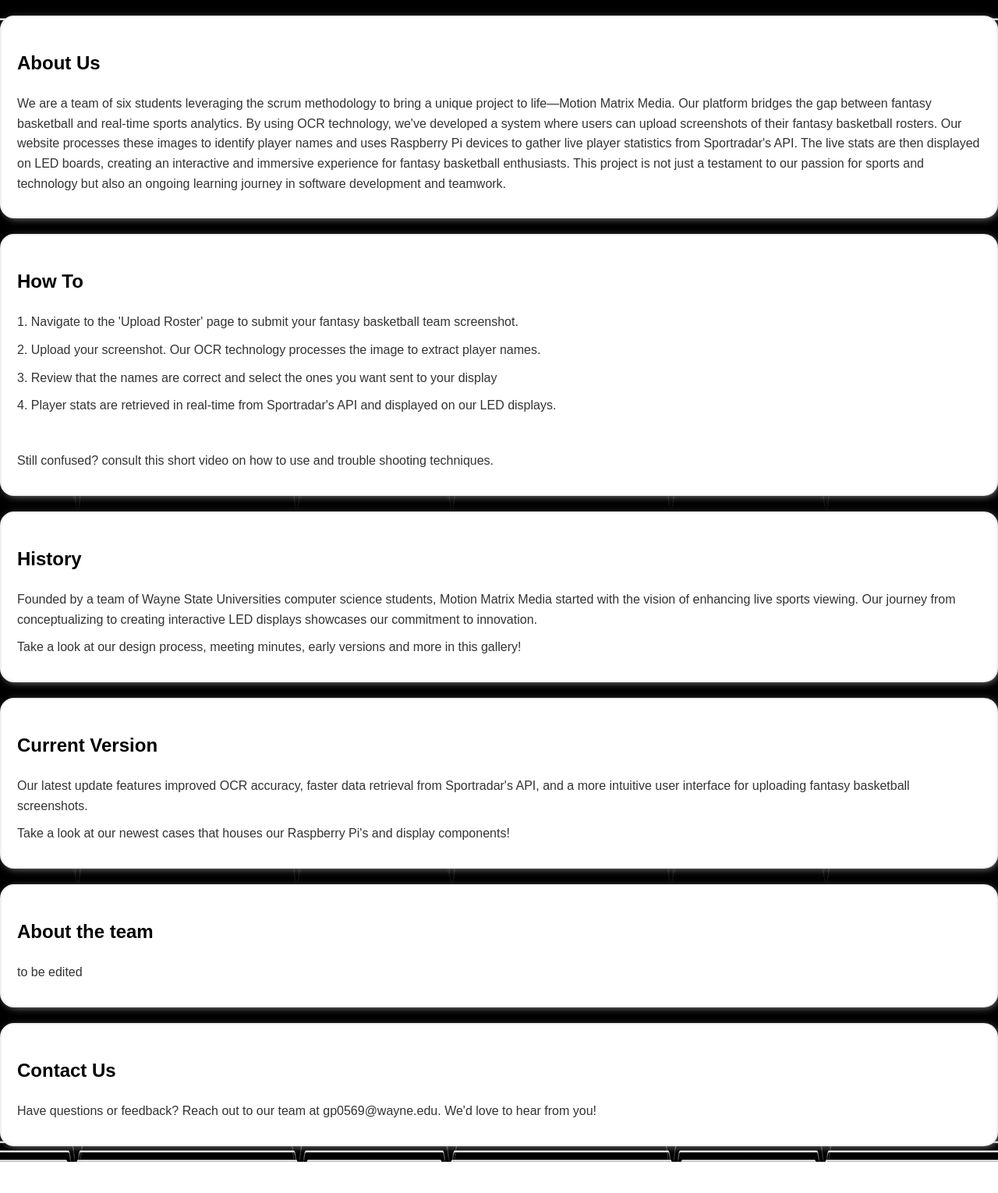
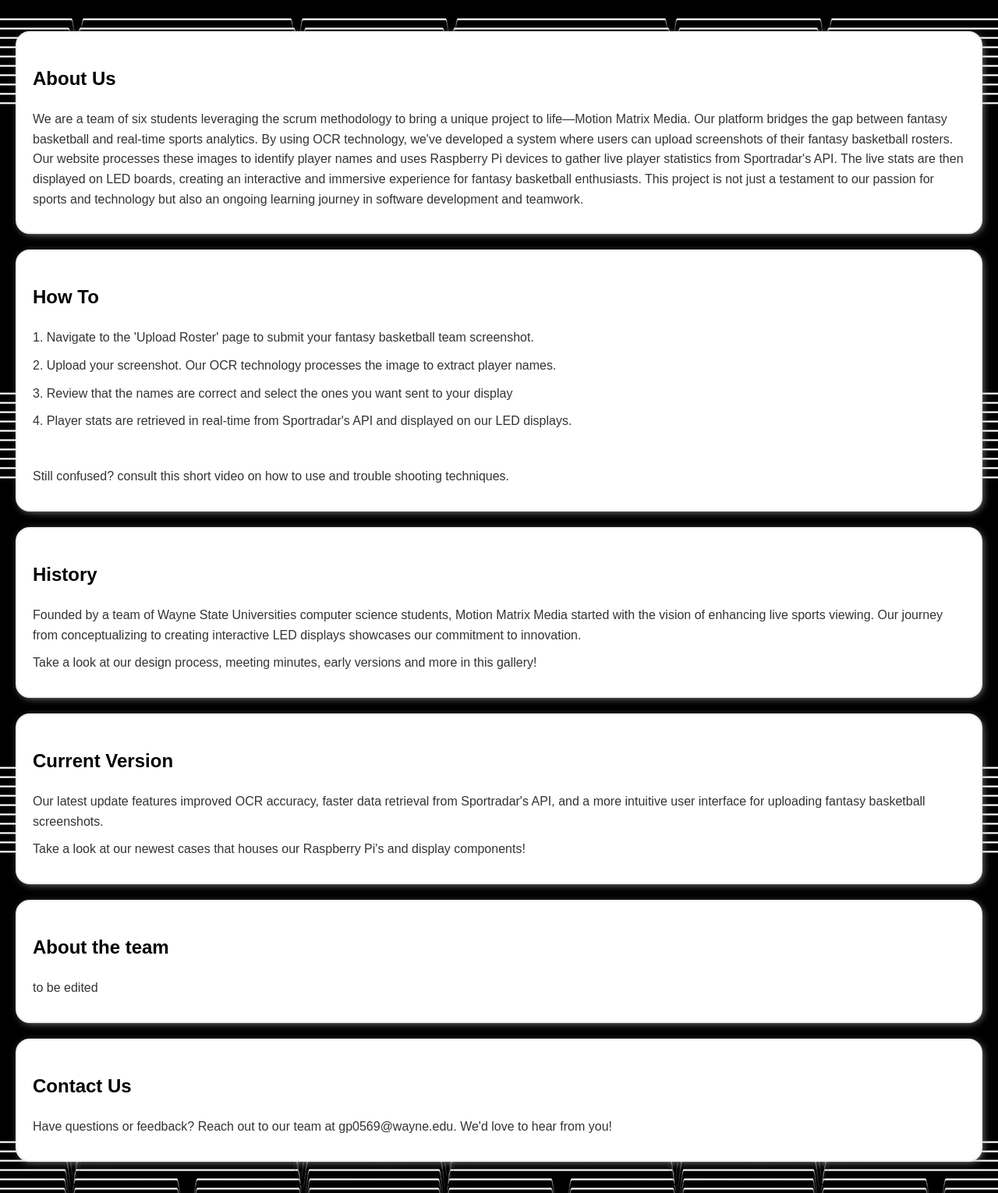
Before and after one commit to WSU-4110/Live-Sports-Display, a Django app: template LiveStats/templates/home.html in a window 1280 px wide. Shown: the part 140-1670 px from the top of the page at 78% size. Before the commit the page ends 1630 px from the top, so only its background shows below. Run offline with Django 5.2, Linux system fonts and the light colour scheme; the template is opened without the code that fills it, so the values that code supplies are empty.

Commit message:
Typo fix
Fixed a typo:  'boarder' to 'border'

```diff
--- a/LiveStats/templates/home.html
+++ b/LiveStats/templates/home.html
@@ -21,7 +21,7 @@
         </ul>
     </div>
 
-    <div class="boarder">
+    <div class="border">
         <div id="About-us" class="section">
             <h2>About Us</h2>
             <p>We are a team of six students leveraging the scrum methodology to bring a unique project to life—Motion Matrix Media. Our platform bridges the gap between fantasy basketball and real-time sports analytics. By using OCR technology, we've developed a system where users can upload screenshots of their fantasy basketball rosters. Our website processes these images to identify player names and uses Raspberry Pi devices to gather live player statistics from Sportradar's API. The live stats are then displayed on LED boards, creating an interactive and immersive experience for fantasy basketball enthusiasts. This project is not just a testament to our passion for sports and technology but also an ongoing learning journey in software development and teamwork.</p>
```
